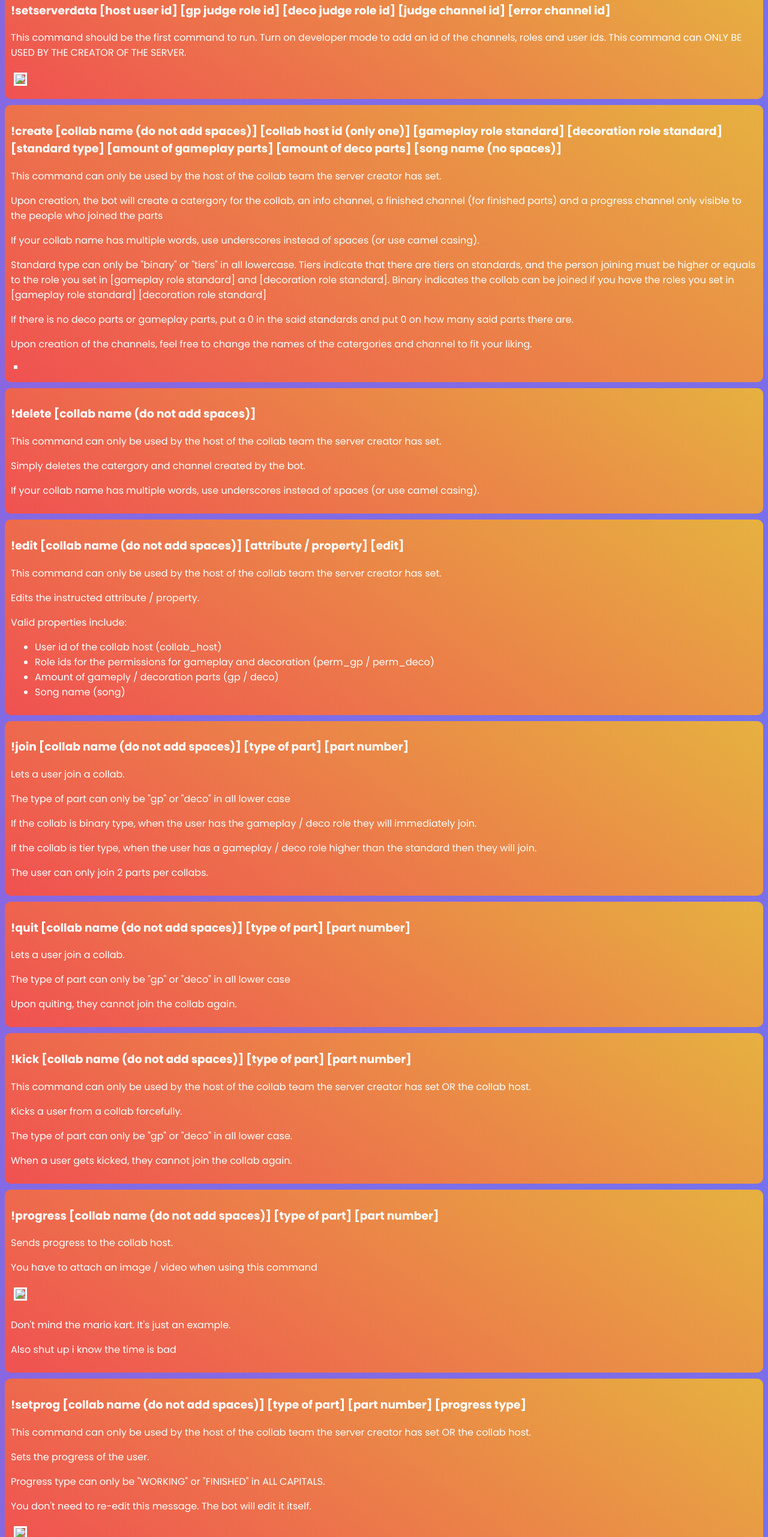
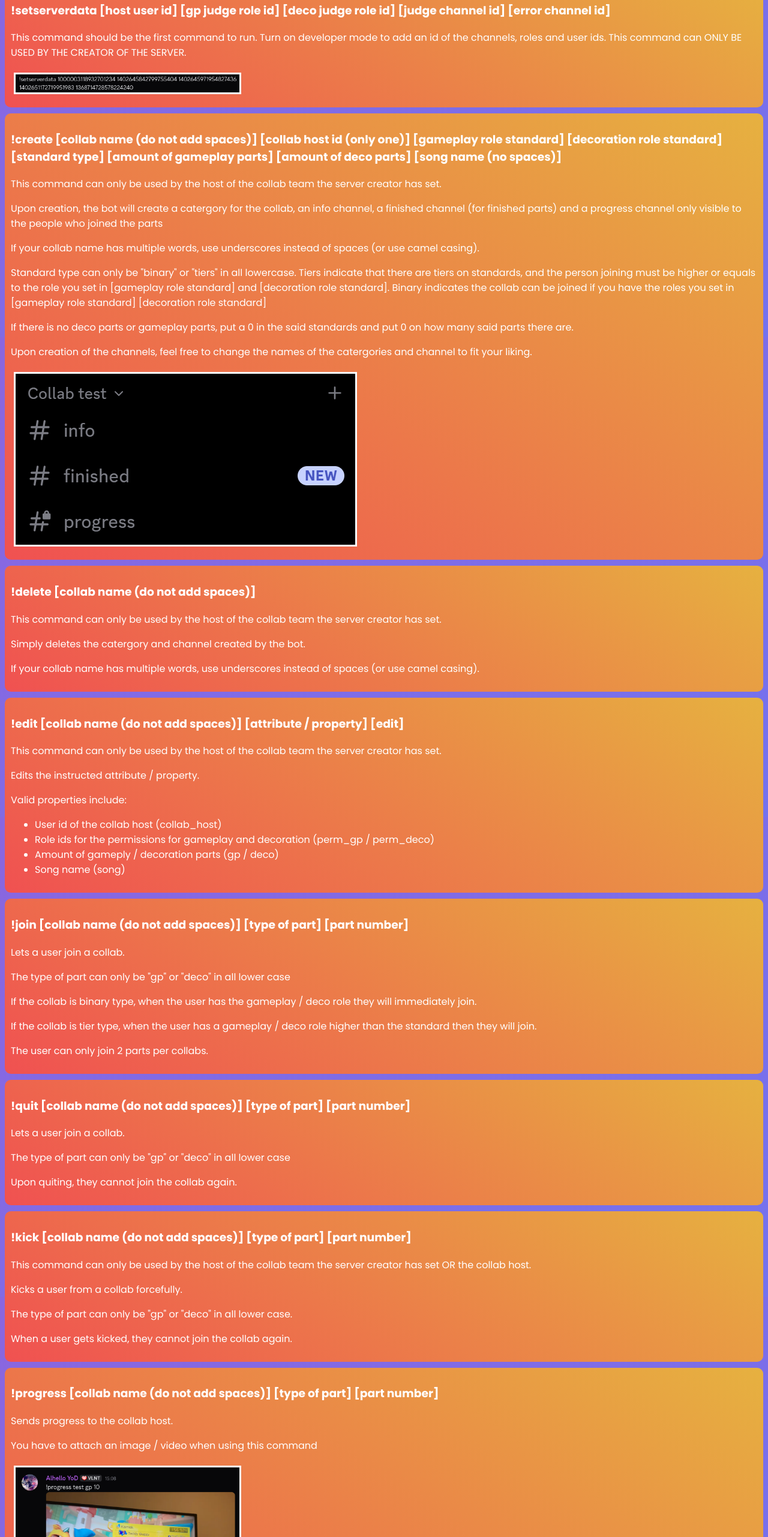
Before and after one commit to Alhello/CollabHandlerManual, a plain HTML site: page manual.html in a window 1280 px wide. Shown: the part 238-2800 px from the top of the page at 60% size. Drawn offline with Linux system fonts and the light colour scheme.

Commit message:
Update manual.html

```diff
--- a/manual.html
+++ b/manual.html
@@ -18,7 +18,7 @@
     <div class="command">
         <h3>!setserverdata [host user id] [gp judge role id] [deco judge role id] [judge channel id] [error channel id]</h3>
         <p>This command should be the first command to run. Turn on developer mode to add an id of the channels, roles and user ids. This command can ONLY BE USED BY THE CREATOR OF THE SERVER.</p>
-        <img src="images/img03.png"width=30%>
+        <img src="img03.png"width=30%>
     </div>
     <div class="command">
         <h3>!create [collab name (do not add spaces)] [collab host id (only one)] [gameplay role standard] [decoration role standard] [standard type] [amount of gameplay parts] [amount of deco parts] [song name (no spaces)]</h3>
@@ -28,7 +28,7 @@
         <p>Standard type can only be "binary" or "tiers" in all lowercase. Tiers indicate that there are tiers on standards, and the person joining must be higher or equals to the role you set in [gameplay role standard] and [decoration role standard]. Binary indicates the collab can be joined if you have the roles you set in [gameplay role standard] [decoration role standard]</p>
         <p>If there is no deco parts or gameplay parts, put a 0 in the said standards and put 0 on how many said parts there are.</p>
         <p>Upon creation of the channels, feel free to change the names of the catergories and channel to fit your liking.</p>
-        <img src="images/img00.png" alt="">
+        <img src="img00.png" alt="">
     </div>
     <div class="command">
         <h3>!delete [collab name (do not add spaces)]</h3>
@@ -73,7 +73,7 @@
         <h3>!progress [collab name (do not add spaces)] [type of part] [part number]</h3>
         <p>Sends progress to the collab host.</p>
         <p>You have to attach an image / video when using this command</p>
-        <img src="images/img01.png"width=30%>
+        <img src="img01.png"width=30%>
         <p>Don't mind the mario kart. It's just an example.</p>
         <p>Also shut up i know the time is bad</p>
     </div>
@@ -83,7 +83,7 @@
         <p>Sets the progress of the user.</p>
         <p>Progress type can only be "WORKING" or "FINISHED" in ALL CAPITALS.</p>
         <p>You don't need to re-edit this message. The bot will edit it itself.</p>
-        <img src="images/img02.png"width=30%>
+        <img src="img02.png"width=30%>
     </div>
     <div class="command">
         <h3>!getcollabprog [collab name (do not add spaces)]</h3>
@@ -93,4 +93,5 @@
         <p>If your collab contains verifiers, send YOUR OWN MESSAGE BEFORE RUNNING THIS COMMAND.</p>
     </div>
 </body>
+
 </htm
```
